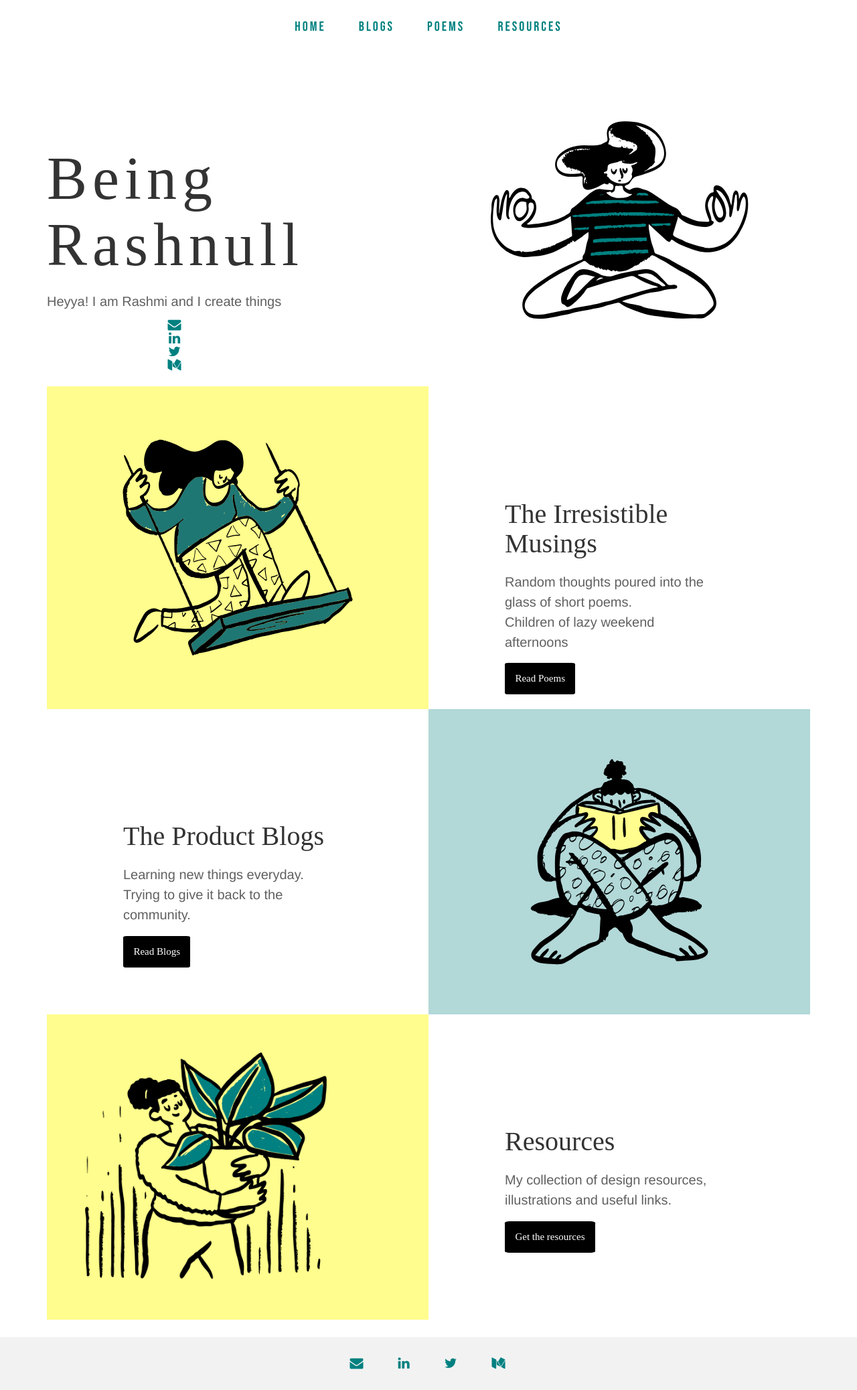
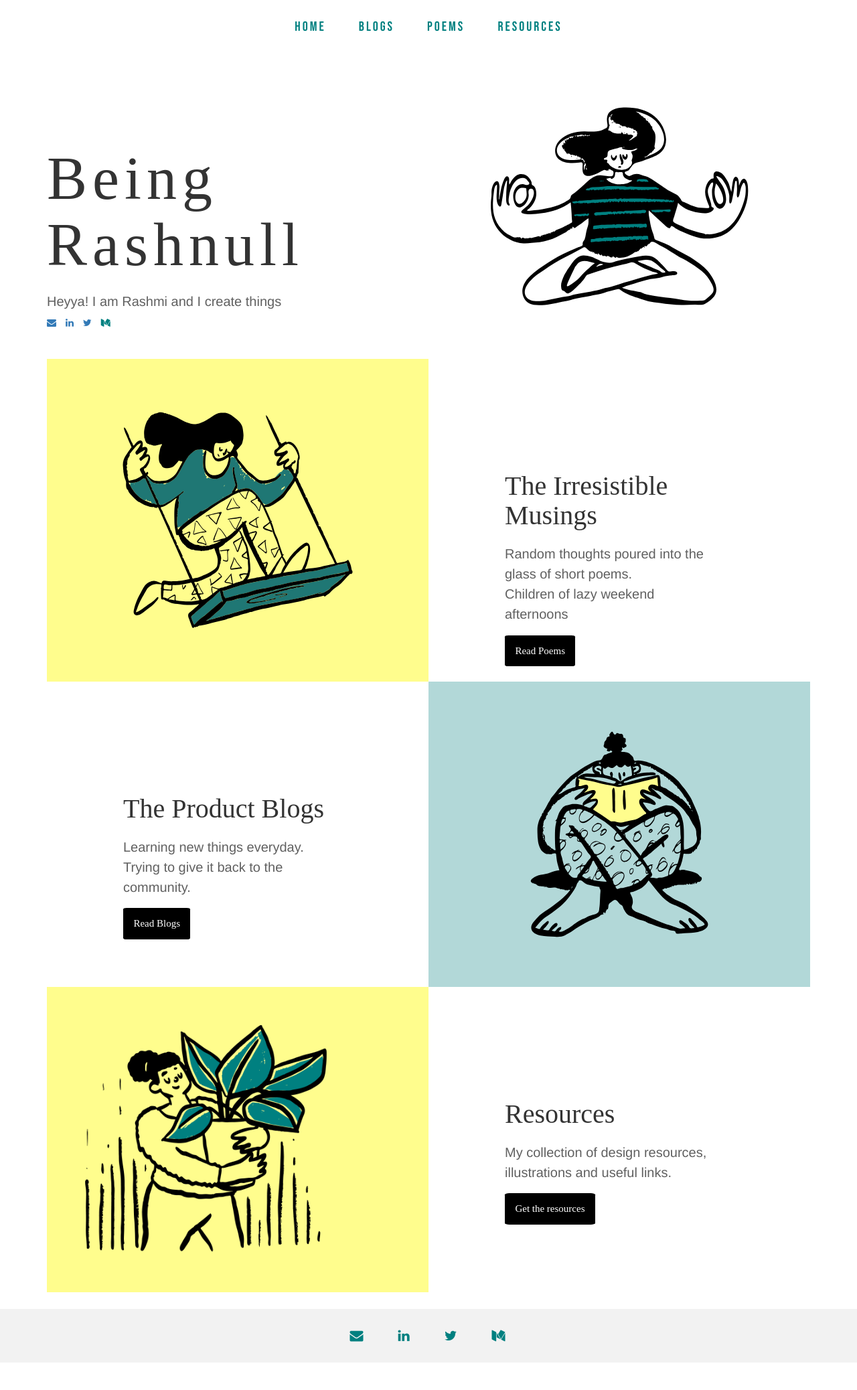
Before and after one commit to Rashmihere/Rashmihere.github.io, a Jekyll site: the page index.html, which Jekyll copies as it is, in a window 1280 px wide. Shown: the whole page at 67% size. Built offline with Jekyll 4.4.1, drawn with Linux system fonts in a browser that asks for light colours; some web fonts are replaced; after the commit the page ends 2035 px from its top, so only the background shows below that.

Commit message:
Add icons

```diff
--- a/index.html
+++ b/index.html
@@ -62,21 +62,17 @@
               <h1 class = "site-title"  style="letter-spacing: 8px;"> Rashnull </h1>
 
               <h3 class = "text"> Heyya! I am Rashmi and I create things </h3>
-              <div div class="footer-element">
-              <a class="fa fa-envelope"  href="mailto:rashmishukla1808@gmail.com" style = "color:teal"></a>
-             </div>
 
-             <div class="footer-element">
-            <a  class = "fa fa-linkedin" href="https://www.linkedin.com/in/rashmi-shukla-7ba298104/" target="_blank" style = "color:teal"></a>
-          </div>
+              <a class="fa fa-envelope" style = "margin-right: 10px;" href="mailto:rashmishukla1808@gmail.com" style = "color:teal"></a>
 
-          <div class="footer-element">
-            <a class = "fa fa-twitter" href="https://twitter.com/oyerashmi" target="_blank"  style = "color:teal"></a>
-          </div>
+            <a  class = "fa fa-linkedin" style = "margin-right: 10px;" href="https://www.linkedin.com/in/rashmi-shukla-7ba298104/" target="_blank" style = "color:teal"></a>
 
-          <div class="footer-element">
+            <a class = "fa fa-twitter" style = "margin-right: 10px;" href="https://twitter.com/oyerashmi" target="_blank"  style = "color:teal"></a>
+
+
+
             <a class = "fa fa-medium" href="https://medium.com/@rashmishukla"target="_blank" style = "color:teal" ></a>
-           </div>
+
 
 
           </div>
```
